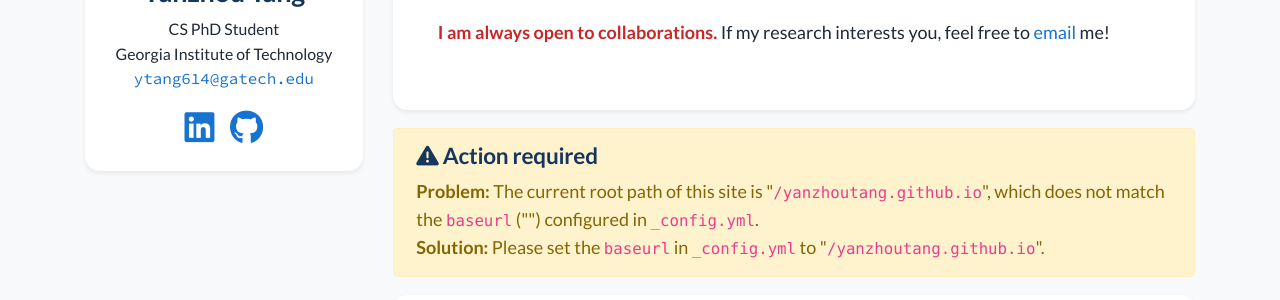
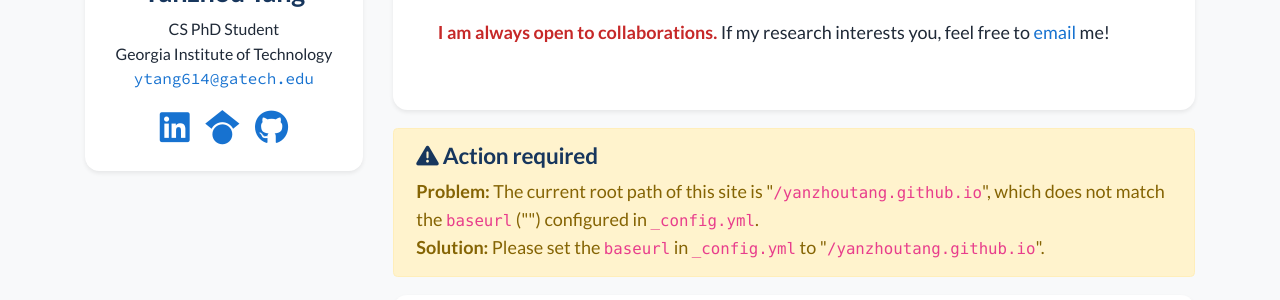
Before and after one commit to YanzhouTang/yanzhoutang.github.io, a Jekyll site: the page built from index.html, in a window 1280 px wide. Shown: the part 430-730 px from the top of the page. Built offline with Jekyll 4.4.1, drawn with Linux system fonts in a browser that asks for light colours; nearby versions of some CDN libraries; a style sheet for code colours, icons or effects is not loaded.

Commit message:
Add Google Scholar link between LinkedIn and GitHub

```diff
--- a/_data/profile.yml
+++ b/_data/profile.yml
@@ -14,7 +14,7 @@ positions:
 
 email: "ytang614@gatech.edu"
 # cv_link: /assets/files/cv.pdf               # TODO: put your CV PDF here to show a "Curriculum Vitae" link
-# gscholar: XXXXXXXXXXXX                      # TODO: Google Scholar user ID (the part after user= in your profile URL)
+gscholar: OHLwF_MAAAAJ                         # Google Scholar user ID (the part after user= in the profile URL)
 github: YanzhouTang
 # twitter: your_twitter_id                    # without the '@'
 linkedin: yanzhou-tang
--- a/_includes/widgets/profile_card_mini.html
+++ b/_includes/widgets/profile_card_mini.html
@@ -44,6 +44,12 @@
 
                 <div class="row pt-2">
                     <div class="col text-center profile-icons">
+                        {% if site.data.profile.linkedin %}
+                        <a class="px-1 no-break" target="_blank" href="https://www.linkedin.com/in/{{ site.data.profile.linkedin }}">
+                            <i class="fab fa-linkedin"></i>
+                        </a>
+                        {% endif %}
+
                         {% if site.data.profile.gscholar %}
                         {%- if site.data.profile.gscholar contains 'scholar.google' -%}
                         {%- assign gscholar_url = site.data.profile.gscholar -%}
@@ -52,12 +58,6 @@
                         {%- endif -%}
                         <a class="px-1 no-break" target="_blank" href="{{ gscholar_url }}">
                             <i class="fab fa-google-scholar"></i>
-                        </a>
-                        {% endif %}
-
-                        {% if site.data.profile.linkedin %}
-                        <a class="px-1 no-break" target="_blank" href="https://www.linkedin.com/in/{{ site.data.profile.linkedin }}">
-                            <i class="fab fa-linkedin"></i>
                         </a>
                         {% endif %}
 
```
